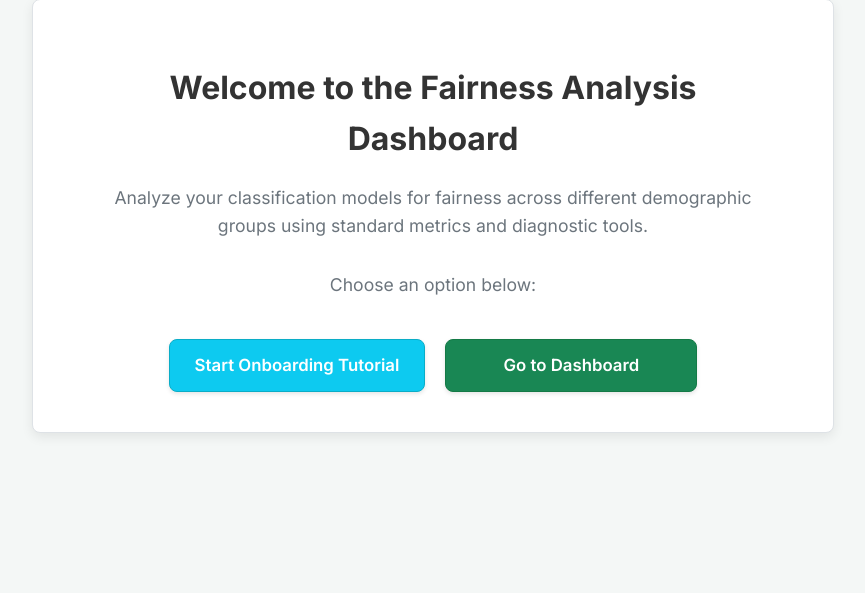
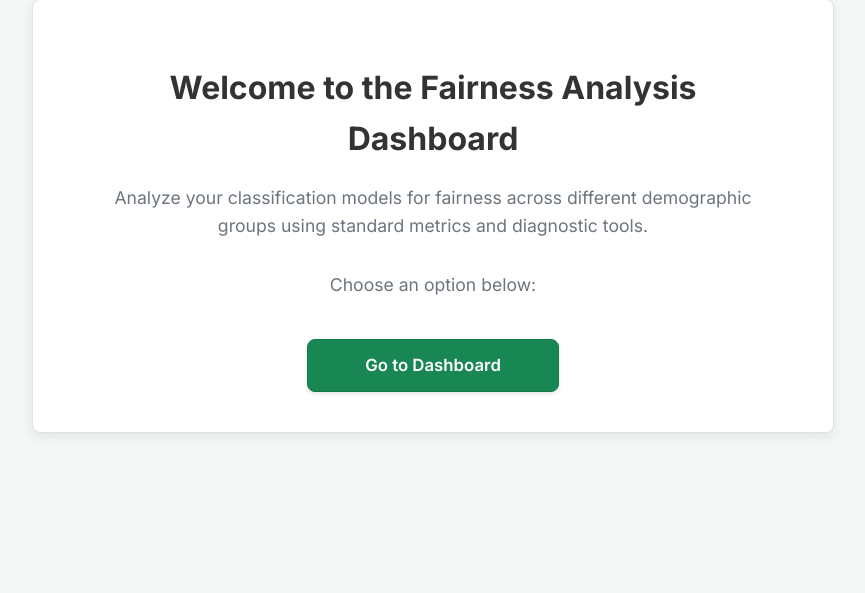
Before and after one commit to responsibleIT/responsible_dashboard, a Flask app: page / in a window 1280 px wide. Shown: the part 224-817 px from the top of the page, without its empty margins (207-1072 px from the left). Run offline with Flask 3, Linux system fonts and the light colour scheme.

Commit message:
Removed onboarding buttons in both apps

```diff
--- a/WattsRight_UnifiedDashboard/apps/fairness_dashboard/flask_ml/templates/landing.html
+++ b/WattsRight_UnifiedDashboard/apps/fairness_dashboard/flask_ml/templates/landing.html
@@ -99,7 +99,7 @@
         <p>Analyze your classification models for fairness across different demographic groups using standard metrics and diagnostic tools.</p>
         <p>Choose an option below:</p>
         <div class="button-container">
-            <a href="{{ url_for('onboarding_step', step=1) }}" class="action-button button-onboarding">Start Onboarding Tutorial</a>
+            <!-- <a href="{{ url_for('onboarding_step', step=1) }}" class="action-button button-onboarding">Start Onboarding Tutorial</a> -->
             <a href="{{ url_for('dashboard') }}" class="action-button button-dashboard">Go to Dashboard</a>
         </div>
     </div>
--- a/WattsRight_UnifiedDashboard/apps/sustainability_dashboard/frontend_v2/src/app/pages/landing-page/landing-page.component.html
+++ b/WattsRight_UnifiedDashboard/apps/sustainability_dashboard/frontend_v2/src/app/pages/landing-page/landing-page.component.html
@@ -7,7 +7,7 @@
       vestibulum. Fusce dapibus, tellus ac cursus commodo
     </p>
     <div class="buttons">
-      <button appButton [deeptrust]="true">Onboarding</button>
+      <!-- <button appButton [deeptrust]="true">Onboarding</button> -->
       <button appButton [fairbeige]="true" (click)="optimizeClick()">Start optimizing</button>
     </div>
   </div>
```
